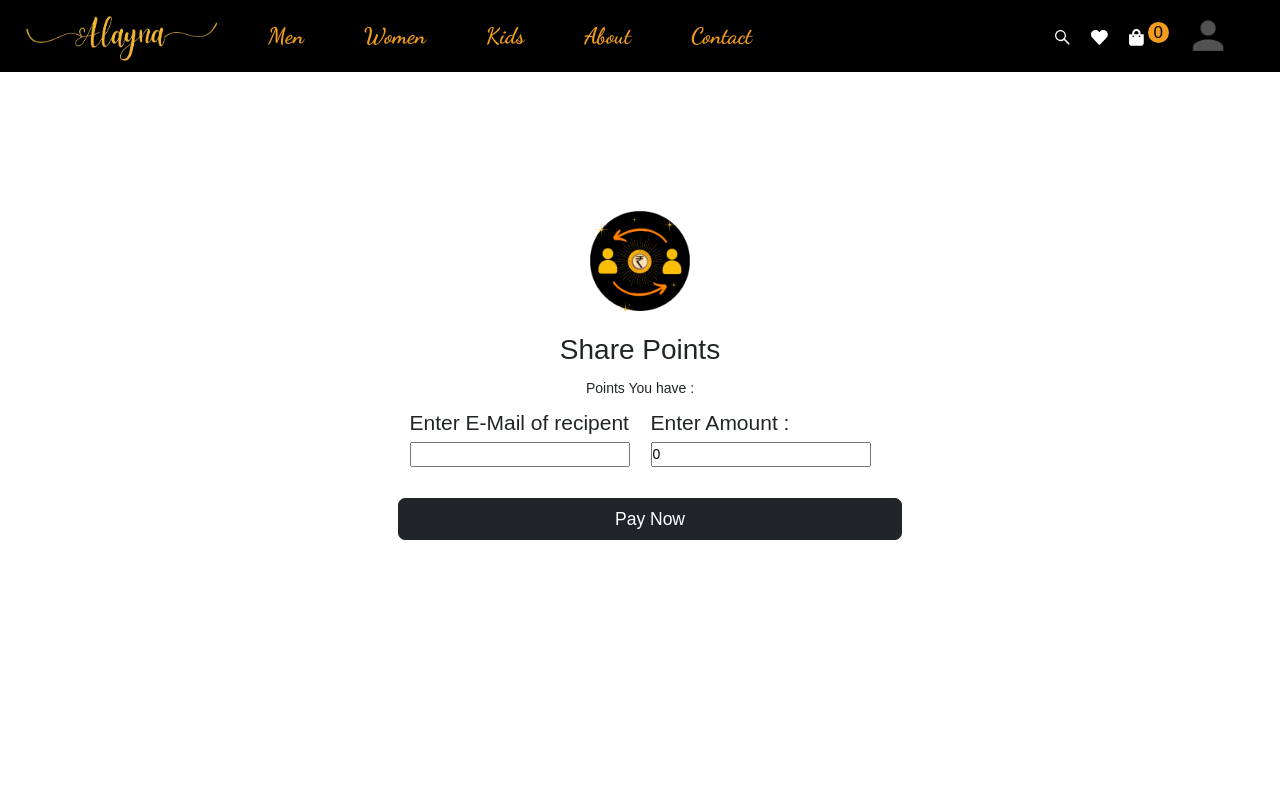
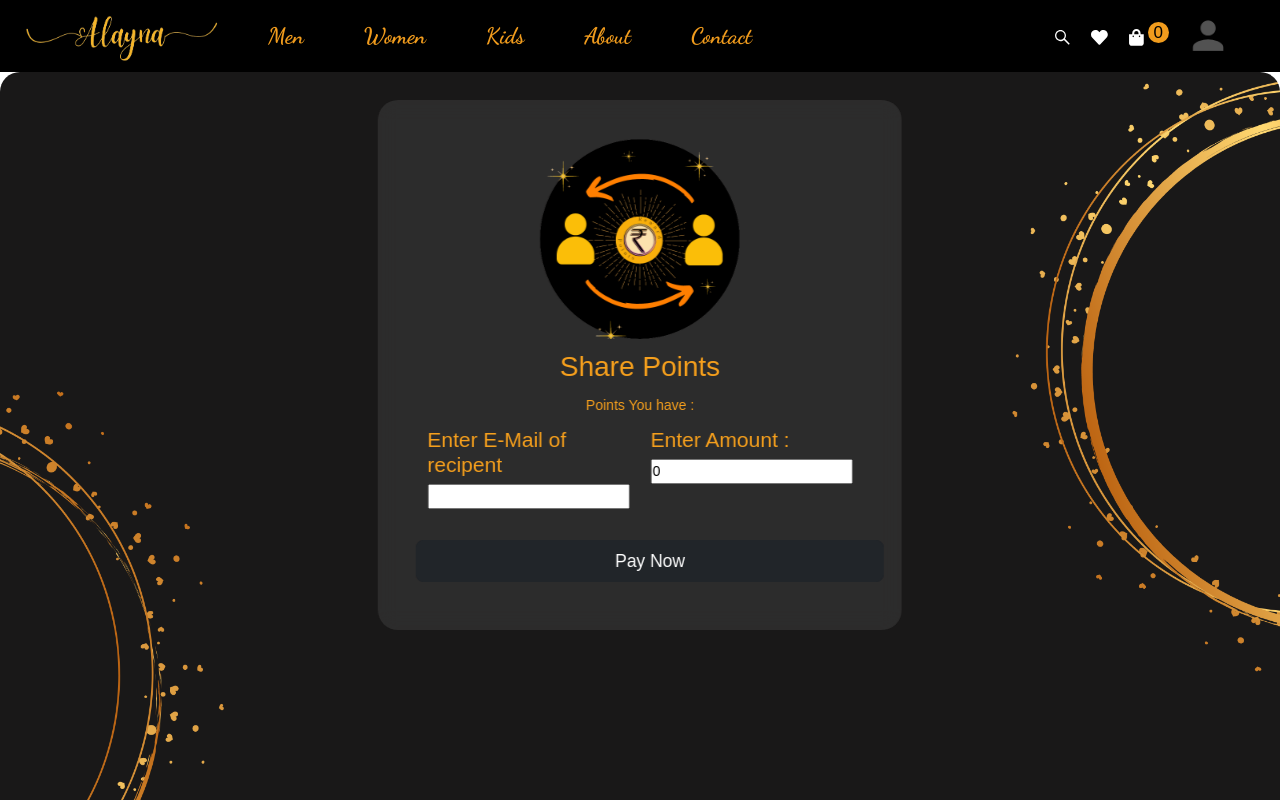
Before and after one commit to MayankPatekar/Alayna, a React (Create React App) app in the folder frontend/: page /sharepoints in a window 1280 px wide. Shown: the top 800 px of the page. Built offline with nearby package versions, Linux system fonts and the light colour scheme; no server answers; sample sign-in values are in the browser's storage; a web font is replaced by a local one.

Commit message:
new changes

```diff
--- a/frontend/src/Components/ProfileIcon/ProfileIcon.css
+++ b/frontend/src/Components/ProfileIcon/ProfileIcon.css
@@ -71,7 +71,8 @@
     border-top: 1px solid rgba(0,0,0,0.05);
     display: flex;
     align-items: center;
-    font-size: 20px;
+    font-size: 23
+    px;
     font-weight: 900;
 }
 
@@ -100,3 +101,9 @@
 .action .menu ul li:hover a{
     color: #ffbd2e;
 }
+
+.btn-light{
+    background-color: #ffbd2e;
+    color: black;
+    font-size: 18px;
+}
--- a/frontend/src/Components/ProfileIcon/ProfileIcon.js
+++ b/frontend/src/Components/ProfileIcon/ProfileIcon.js
@@ -17,7 +17,7 @@ export default function ProfileBox({setIsUser}){
   const logout =()=>{
     localStorage.removeItem("authToken")
     setIsUser(false);
-    toast.info(`You'r Sign out ,Come back soon !`,{
+    toast.info(`You're Sign out ,Come back soon!`,{
 
     })
     navigate("/");
@@ -30,7 +30,7 @@ export default function ProfileBox({setIsUser}){
     // const history = useNavigate({});
     return(
         <div className="action">
-            <div className="pro" onClick={ToggleActive}>
+            <div className="pro" onMouseEnter={ToggleActive} >
                 <img src={userimg} alt=""/>
             </div>
             {/* {console.log(isActive)} */}
--- a/frontend/src/Screens/ProfileScreen/ProfileScreen.css
+++ b/frontend/src/Screens/ProfileScreen/ProfileScreen.css
@@ -111,3 +111,13 @@ textarea{
 .shadow-none {
     box-shadow: none!important;
 }
+
+.profile-btn{
+    padding: 5px 15px;
+    margin-left: 8px;
+    background: black;
+    color: rgb(244,181,43);
+    font-family: 'Amatic Sc',cursive;
+    font-size: 1.8rem;
+
+}
--- a/frontend/src/Screens/ProfileScreen/ProfileScreen.js
+++ b/frontend/src/Screens/ProfileScreen/ProfileScreen.js
@@ -86,7 +86,7 @@ export default function ProfileScreen(){
                       {/* <p class="text-secondary mb-1">Full Stack Developer</p>
                       <p class="text-muted font-size-sm">Bay Area, San Francisco, CA</p> */}
                       {/* <button class="btn btn-primary">Follow</button> */}
-                      <button className="btn btn-dark btn-lg btn-block " onClick={()=>{navigate("/sharepoints")}}>Share Points</button>
+                      <button className="btn btn-dark btn-lg btn-block profile-btn" onClick={()=>{navigate("/sharepoints")}}>Share Points</button>
                     </div>
                   </div>
                 </div>
@@ -145,9 +145,9 @@ export default function ProfileScreen(){
                   {/* <hr/> */}
                   <div className="row">
                     <div className="col-sm-12">
-                        {isUpdate ?(<><button className="btn btn-dark btn-lg btn-block"onClick={handleUpdate} >Update</button>
-                    <button className="btn btn-outline-dark btn-lg btn-block " onClick={()=>{setIsUpdate(false)}}>Cancel</button></>)
-                    :(<button className="btn btn-dark btn-lg btn-block "onClick={()=>{setIsUpdate(true)}}>Edit Profile</button>)}
+                        {isUpdate ?(<><button className="btn btn-dark btn-lg btn-block profile-btn" onClick={handleUpdate} >Update</button>
+                    <button className="btn btn-outline-dark btn-lg btn-block profile-btn" onClick={()=>{setIsUpdate(false)}}>Cancel</button></>)
+                    :(<button className="btn btn-dark btn-lg btn-block profile-btn"onClick={()=>{setIsUpdate(true)}}>Edit Profile</button>)}
 
 
 
@@ -158,11 +158,6 @@ export default function ProfileScreen(){
                   </div>
                 </div>
               </div>
-
-
-
-
-
             </div>
           </div>
         </div>
--- a/frontend/src/Screens/SharePointScreen/SharePointScreen.css
+++ b/frontend/src/Screens/SharePointScreen/SharePointScreen.css
@@ -1,9 +1,39 @@
+.share-wrapper{
+    /* background-color: #000000; */
+    height: 100%;
+    /* margin: 0px; */
+    background-image: url(../form-bg1.png);
+    background-size: cover;
+    background-position: center;
+    text-align: -webkit-center;
+    border-radius: 20px;
+
+}
+
+
 .shar-container {
-    max-width: 40rem;
+  color:rgb(246,160,29);
+    /* max-width: 40rem;
   padding: 10vw 2rem 0;
   margin: 0 auto;
   height: 100vh;
+  text-align: center; */
+  max-width: 40rem;
+  margin: auto;
+  padding: 2rem ;
+  /* height: 100vh; */
   text-align: center;
+  align-items: center;
+  /* vertical-align:auto; */
+  /* max-width: 220px; */
+  /* width: 400px; */
+  position: absolute;
+  top: 10%;
+  left: 50%;
+  border-radius: 20px;
+  transform: translate(-50%, 0%);
+  backdrop-filter: blur(10px);
+  background-color: rgb(86 86 86/33%);
 
 }
 .shar-container > *{
@@ -11,6 +41,10 @@
     margin: 11px;
 }
 .shar-container img{
-width: 100px;
+/* width: 100px; */
 justify-content: center;
+display: block;
+margin-left: auto;
+margin-right: auto;
+width: 200px;
 }
--- a/frontend/src/Screens/SharePointScreen/SharePointScreen.jsx
+++ b/frontend/src/Screens/SharePointScreen/SharePointScreen.jsx
@@ -4,6 +4,7 @@ import { useNavigate } from "react-router-dom";
 import { toast } from "react-toastify";
 import img1 from "./6.png";
 import "./SharePointScreen.css";
+// import "../SignInScreen/SignInScreen.css"
 
 export default function SharePointScreen() {
     const navigate = useNavigate()
@@ -57,6 +58,7 @@ export default function SharePointScreen() {
 
   return (
     <>
+    <div className="share-wrapper">
       <div className="shar-container">
         <img style={{ textAlign: "center" }} src={img1} alt="img" />
         <h2>Share Points</h2>
@@ -96,6 +98,7 @@ export default function SharePointScreen() {
           Pay Now
         </button>
       </div>
+      </div>
     </>
   );
 }
--- a/frontend/src/Screens/SignInScreen/SignInScreen.jsx
+++ b/frontend/src/Screens/SignInScreen/SignInScreen.jsx
@@ -15,7 +15,7 @@ export default function SignInScreen() {
   const [EE, setEME] = useState("");
   const handleEmailBlur = () => {
     const regex = /^[\w-.]+@([\w-]+\.)+[\w-]{2,}$/;
-    if (user.Email === "") { setEME(""); } else if (regex.test(user.Email)) { setEME(""); } else { setEME("email is invalid"); }
+    if (user.Email === "") { setEME(""); } else if (regex.test(user.Email)) { setEME(""); } else { setEME("Email is invalid"); }
   };
   // validation of password
   const [PE, setPE] = useState("");
@@ -52,7 +52,7 @@ export default function SignInScreen() {
       const { data } = await axios.post("http://localhost:3001/signin", user, config);
       localStorage.setItem("authToken", data.token);
       navigate("/")
-      toast.success(`Wellcome , You are Sign in`, { autoClose: 2000 })
+      toast.success(`Welcome , Happy shopping`, { autoClose: 2000 })
     } catch (error) {
       alert(error.response.data.message);
     }
```
